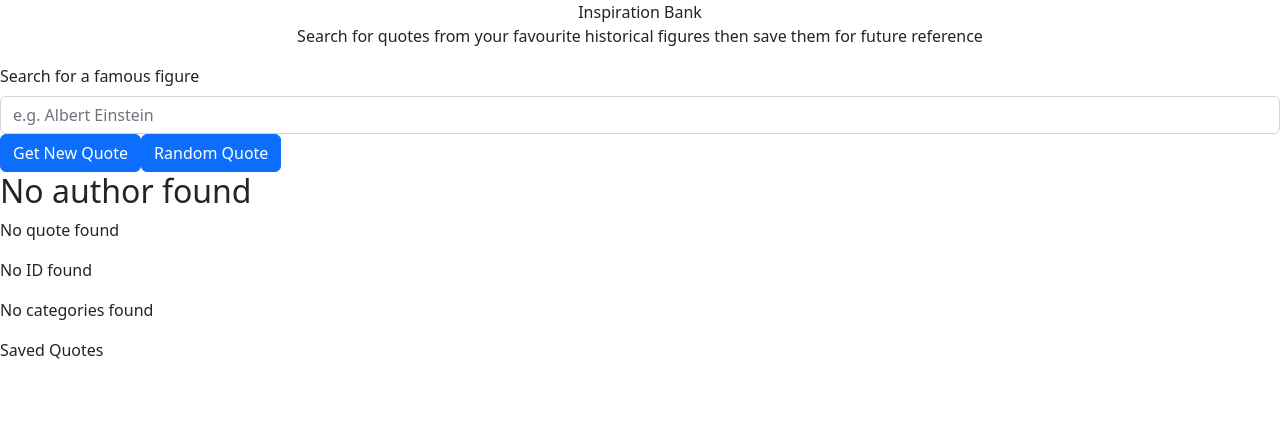
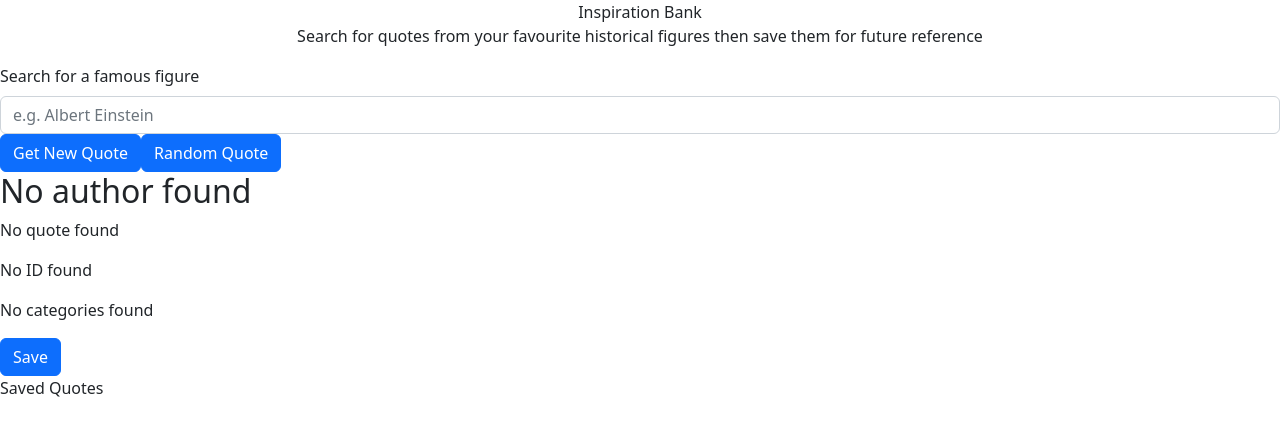
Before and after one commit to seanxbrown/react-quote, a React (Create React App) app: page / in a window 1280 px wide. Shown: the top 436 px of the page. Built offline with nearby package versions, Linux system fonts and the light colour scheme.

Commit message:
Feat: Save quote to state

```diff
--- a/src/App.js
+++ b/src/App.js
@@ -27,6 +27,10 @@ function App() {
     setCurrentQuote(quote);
   }
 
+  function saveQuote() {
+    setQuotesList(quotesList.concat(currentQuote))
+  }
+
   return (
     <div className="App">
       <Header></Header>
@@ -38,7 +42,7 @@ function App() {
         <Button type="submit" onClick={getQuoteFromSpecificPerson}>Get New Quote</Button>
         <Button type="button" onClick={getRandomQuote}>Random Quote</Button>
       </Form>
-      <DisplayQuote author={currentQuote.author} quote={currentQuote.content} tags={currentQuote.tags} id={currentQuote._id}></DisplayQuote>
+      <DisplayQuote author={currentQuote.author} quote={currentQuote.content} tags={currentQuote.tags} id={currentQuote._id} onSave={saveQuote}></DisplayQuote>
       <SavedQuotes></SavedQuotes>
     </div>
   );
--- a/src/components/DisplayQuote.js
+++ b/src/components/DisplayQuote.js
@@ -1,4 +1,6 @@
-export const DisplayQuote = ({author, quote, tags, id}) => {
+import Button from "react-bootstrap/Button"
+
+export const DisplayQuote = ({author, quote, tags, id, onSave}) => {
     return (
         <div>
             <h2>{author}</h2>
@@ -7,6 +9,7 @@ export const DisplayQuote = ({author, quote, tags, id}) => {
             {tags.map(tag => {
                 return <p key={Date.now() * Math.random()}> {tag} </p>
             })}
+            <Button type="button" onClick={onSave}>Save</Button>
 
         </div>
     )
```
